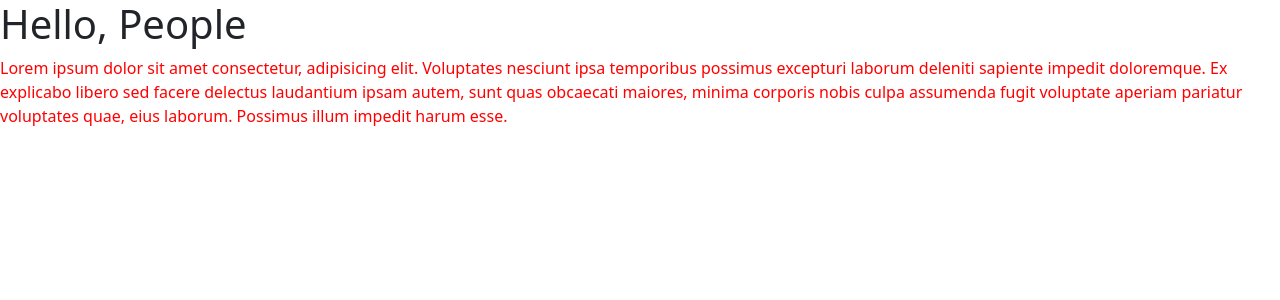
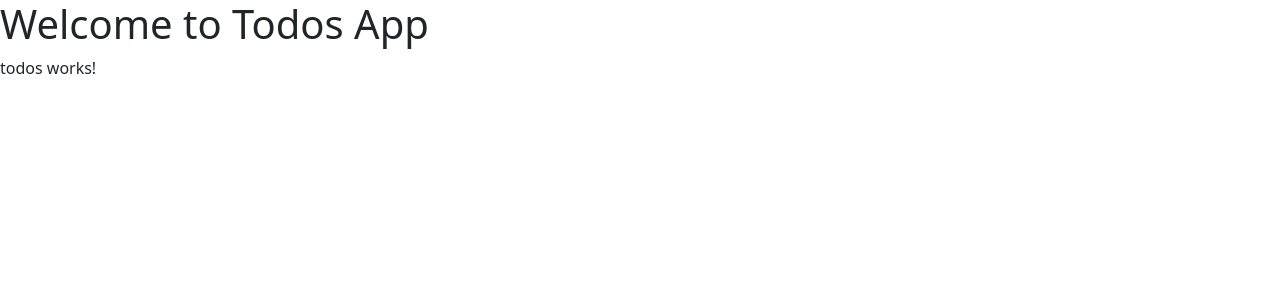
Before and after one commit to Gorve-Kumar/Todo-List---AngularCLI, an Angular app: page / in a window 1280 px wide. Shown: the top 300 px of the page. Built offline with nearby package versions, Linux system fonts and the light colour scheme.

Commit message:
Few Updates

```diff
--- a/src/app/app.component.html
+++ b/src/app/app.component.html
@@ -1,8 +1,13 @@
 <!-- // Your Code -->
-<h1>Hello, People</h1>
 <div>
+  <h1>Welcome to Todos App</h1>
+
+  <app-todos></app-todos>
+
+</div>
+<!-- <div>
   <p>Lorem ipsum dolor sit amet consectetur, adipisicing elit. Voluptates nesciunt ipsa temporibus possimus excepturi laborum deleniti sapiente impedit doloremque. Ex explicabo libero sed facere delectus laudantium ipsam autem, sunt quas obcaecati maiores, minima corporis nobis culpa assumenda fugit voluptate aperiam pariatur voluptates quae, eius laborum. Possimus illum impedit harum esse.</p>
-</div>
+</div> -->
 
 
 
--- a/src/app/app.component.ts
+++ b/src/app/app.component.ts
@@ -1,11 +1,19 @@
 import { Component } from '@angular/core';
 
 @Component({
-  selector: 'app-root',
-  templateUrl: './app.component.html',
-  styleUrl: './app.component.css'
+  selector: 'app-root', // element selector
+  templateUrl: './app.component.html', // which template?
+  styleUrl: './app.component.css' // styling of CSS?
 })
 
 export class AppComponent {
-  title = 'TodoList';
+  title = 'Todo List';
+
+
+
+  // constructor() {
+  //   setTimeout(() => {
+  //     this.title = "Changed Title"; // it updates title, without reloading.
+  //   }, 4000);
+  // };
 }
```
